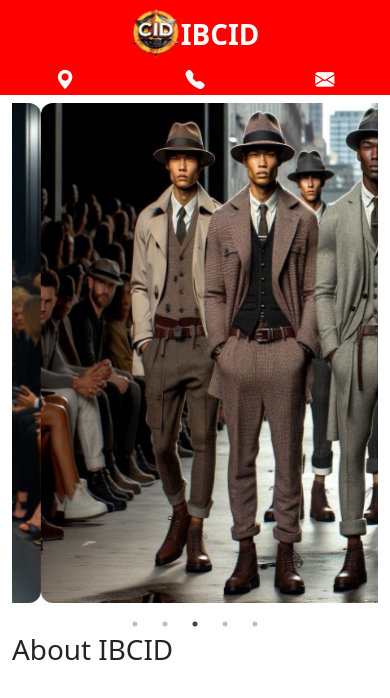
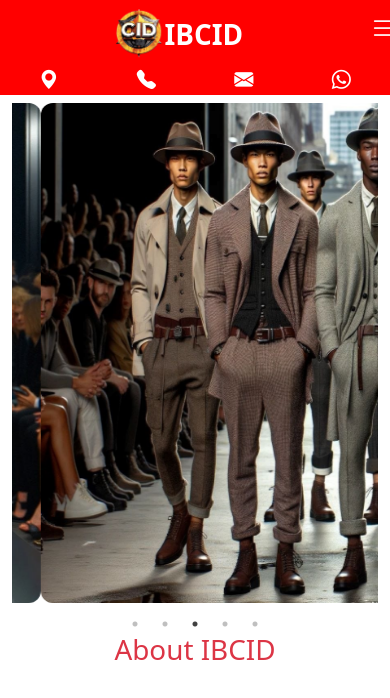
Before and after one commit to GandhiRam2202/ibcid, a React (Vite) app: page / in a window 390 px wide. Shown: the top 698 px of the page. Built offline with nearby package versions, Linux system fonts and the light colour scheme.

Commit message:
nav bar update

```diff
--- a/src/Components/Homepage.jsx
+++ b/src/Components/Homepage.jsx
@@ -15,7 +15,7 @@ const Homepage = () => {
 
 
         <div className='mt-4 container'>
-            <h1 className='text'>About IBCID</h1>
+            <h1 className='text-danger text-center'>About IBCID</h1>
         </div>
         </>
     );
--- a/src/Components/Navbar.jsx
+++ b/src/Components/Navbar.jsx
@@ -5,6 +5,13 @@ import './Navbar.css';
 
 
 const Navbar = () => {
+
+    const handleWap = () => {
+        window.open(
+            "https://wa.me/+918667403826?text=Hello%20I%20want%20to%20know%20more",
+            "_blank"
+        );
+    };
 
 
     const handleOpenMap = () => {
@@ -35,8 +42,19 @@ const Navbar = () => {
 
                         <div className="col-sm-12 col-lg-6 d-none d-lg-block fw-bolder mt-2 fs-1">
                             <img src='/images/logo.png' height='50' className='mb-2' />IBCID</div>
-                             <div className="col-sm-12 fw-bolder d-lg-none d-sm-block text-center mt-2 fs-1">
+
+
+                        <div className="col-sm-12 fw-bolder d-lg-none d-sm-block text-center mt-2 fs-1">
+                                <div className="row">
+                            <div className="col-11">
                             <img src='/images/logo.png' height='50' className='mb-2' />IBCID</div>
+                            <div className="col-1">
+<i class="bi bi-list" data-bs-toggle="offcanvas" data-bs-target="#offcanvasWithBothOptions" aria-controls="offcanvasWithBothOptions"></i></div>
+                                    </div>
+                            </div>
+
+
+
                         <div className="col-sm-12 col-lg-6">
                             <div className="row">
                                 <div className="col-6 text-center d-lg-block d-none" onClick={handleOpenMap}>
@@ -59,14 +77,38 @@ const Navbar = () => {
 
                         </div>
                     </div>
-<div className="col-sm-12 d-lg-none d-sm-block text-center">
-    <div className="row">
-    <div className="col-4" onClick={handleOpenMap}><i className="bi bi-geo-alt-fill"></i></div>
-    <div className="col-4" onClick={handleCall}><i className="bi bi-telephone-fill"></i></div>
-    <div className="col-4" onClick={handleMail}><i className="bi bi-envelope-fill"></i></div>
-    </div>
-    </div>
+
+                    {/*icons tab */}
+
+                    <div className="col-sm-12 d-lg-none d-sm-block text-center">
+                        <div className="row">
+                            <div className="col-3" onClick={handleOpenMap}><i className="bi bi-geo-alt-fill"></i></div>
+                            <div className="col-3" onClick={handleCall}><i className="bi bi-telephone-fill"></i></div>
+                            <div className="col-3" onClick={handleMail}><i className="bi bi-envelope-fill"></i></div>
+                            <div className="col-3" onClick={handleWap}><i class="bi bi-whatsapp"></i></div>
+                        </div>
+                    </div>
+
+                <div className="col-lg-12 text-center d-none d-lg-block">
+                    <div className="row">
+                        <div className="col-3">Home</div>
+                        <div className="col-3">Our Services</div>
+                        <div className="col-3">About Us</div>
+                        <div className="col-3">Contact Us</div>
+                    </div>
                 </div>
+
+                </div>
+
+                <div class="offcanvas offcanvas-start" data-bs-scroll="true" tabindex="-1" id="offcanvasWithBothOptions" aria-labelledby="offcanvasWithBothOptionsLabel">
+  <div class="offcanvas-header">
+    <h5 class="offcanvas-title" id="offcanvasWithBothOptionsLabel">Backdrop with scrolling</h5>
+    <button type="button" class="btn-close" data-bs-dismiss="offcanvas" aria-label="Close"></button>
+  </div>
+  <div class="offcanvas-body">
+    <p>Try scrolling the rest of the page to see this option in action.</p>
+  </div>
+</div>
 
 
             </div>
```
